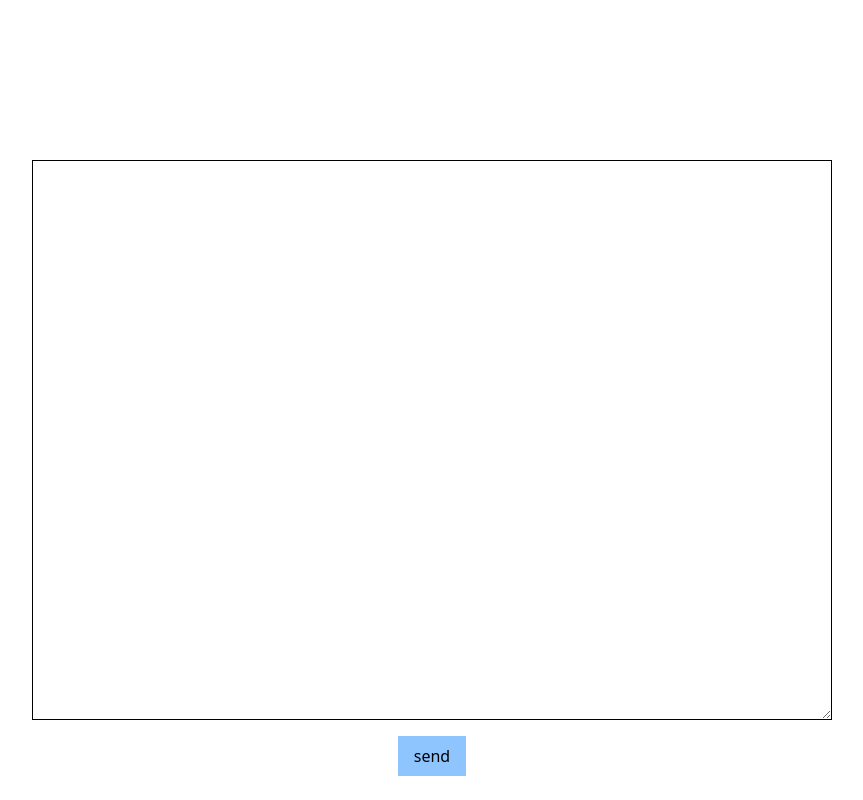
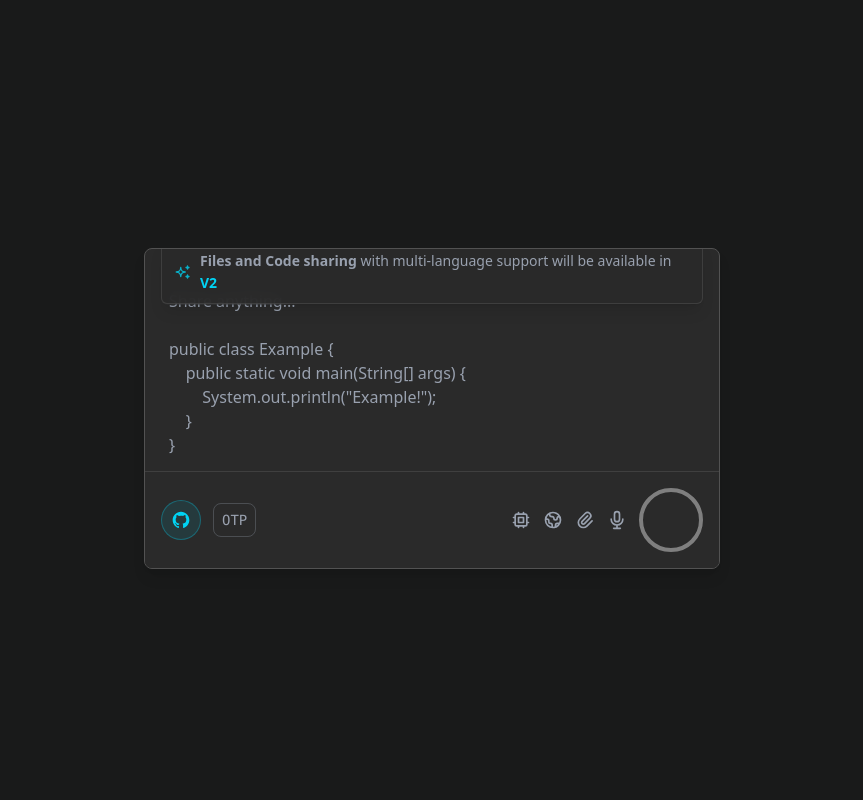
Before and after one commit to rshdhere/copy-paste.space, a React (Vite) app in the folder frontend/: page /send in a window 1280 px wide. Shown: the whole page, without its empty margins (208-1071 px from the left). Built offline with nearby package versions, Linux system fonts and the light colour scheme; no server answers; grey boxes are pictures that could not be loaded.

Commit message:
feat: V1.5 Design was added on sender-page

```diff
--- a/frontend/src/pages/Sender.tsx
+++ b/frontend/src/pages/Sender.tsx
@@ -1,27 +1,65 @@
 import { useEffect, useRef, useState } from "react";
 import axios from "axios";
+import { Button } from "../components/Button";
+import { Feature } from "../assets/icons/Feature";
 const backend_url = import.meta.env.VITE_BACKEND_URI;
 
 export function Sender(){
 
     const [content, setContent] = useState("");
     const [code, setCode] = useState<string | null>(null);
+    const [copied, setCopied] = useState(false);
+    const [errorMessage, setErrorMessage] = useState("");
     const textareaRef = useRef<HTMLTextAreaElement>(null);
 
     useEffect(() => {
         console.log(content);
     }, [content])
 
+    // Auto-resize textarea based on content
+    useEffect(() => {
+        if (textareaRef.current) {
+            const textarea = textareaRef.current;
+
+            // Reset height to auto to get the correct scrollHeight
+            textarea.style.height = 'auto';
+
+            // Check if content exceeds max height before setting fixed height
+            const needsScrollbar = textarea.scrollHeight > 200;
+
+            if (needsScrollbar) {
+                // Set fixed height and enable scrollbar
+                textarea.style.height = '200px';
+                textarea.classList.add('overflow-y-auto');
+                textarea.classList.remove('overflow-y-hidden');
+            } else {
+                // Let it expand naturally
+                textarea.style.height = `${textarea.scrollHeight}px`;
+                textarea.classList.add('overflow-y-hidden');
+                textarea.classList.remove('overflow-y-auto');
+            }
+        }
+    }, [content]);
+
     async function SaveContent() {
         if (textareaRef.current) {
-            const value = textareaRef.current.value;
+            const value = textareaRef.current.value.trim();
+
+            // Check if the content is empty or only whitespace
+            if (!value) {
+                setErrorMessage("Please enter some content before sending!");
+                textareaRef.current.focus();
+                return;
+            }
+
+            setErrorMessage(""); // Clear any previous error message
             setContent(value);
             try {
                 const response = await axios.post(`${backend_url}/api/v1/user/send`, {
                     content: value
                 });
-                textareaRef.current.value = "";
-                setContent(""); // Clear state as well
+                // textareaRef.current.value = "";
+                // setContent(""); // Clear state as well
                 setCode(response.data?.code || null); // Set the code from backend response
             } catch (error) {
                 console.error("Failed to send content:", error);
@@ -29,20 +67,116 @@ export function Sender(){
         }
     }
     return (
-        <div>
-            <div>
-                <div className="flex flex-col items-center pt-40">
-                    <textarea className="border h-140 w-200" ref={textareaRef} name="" id=""></textarea>
-                    <div className="mt-4 flex items-center gap-4">
-                        <button className="py-2 px-4 bg-blue-300 cursor-pointer" onClick={SaveContent} >send</button>
-                        {code && (
-                            <span className="ml-2 px-3 py-1 border rounded bg-gray-100 text-sm font-mono">{code}</span>
-                        )}
+        <div className="min-h-screen flex items-center justify-center bg-[#191A1A]">
+            <div className="flex w-[36rem] mt-4 relative z-10">
+                {/* Textarea container */}
+                <div className="flex flex-col w-full bg-[#2A2A2A] rounded-lg shadow-lg overflow-hidden relative border border-neutral-600">
+                    {/* Hint section mounted on top */}
+                    <div className="absolute -top-2 left-4 right-4 z-20">
+                        <div className="flex items-center gap-2 bg-[#2A2A2A]/90 backdrop-blur-sm border border-white/10 rounded-md px-3 py-2 shadow-lg">
+                            <div className="text-cyan-400/80">
+                                <Feature />
+                            </div>
+                            <span className="text-gray-400 text-sm leading-relaxed">
+                            <b>Files and Code sharing</b> with multi-language support will be available in <b className="text-cyan-400"> V2</b>
+                            </span>
+                        </div>
+                    </div>
+
+                    {/* Text input area */}
+                    <div className="flex-4 p-4 pt-8 pb-2">
+                        <textarea
+                            className={`w-full min-w-0 resize-none focus:outline-none border-none bg-transparent transition-all duration-200 min-h-12 overflow-y-hidden pt-2 pl-2 text-left placeholder:text-left [&::-webkit-scrollbar]:w-2 [&::-webkit-scrollbar-track]:bg-transparent [&::-webkit-scrollbar-thumb]:bg-cyan-400 [&::-webkit-scrollbar-thumb]:rounded-full [&::-webkit-scrollbar-thumb]:hover:bg-cyan-300 [&::-webkit-scrollbar-thumb]:cursor-pointer [&::selection]:bg-cyan-400/30 [&::selection]:text-[#00d8ff] [&::-moz-selection]:bg-cyan-400/30 [&::-moz-selection]:text-[#00d8ff] ${
+                                errorMessage ? 'text-red-400 placeholder-red-400' : 'text-white placeholder-gray-400'
+                            }`}
+                            ref={textareaRef}
+                            placeholder={errorMessage || `Share anything...
+
+public class Example {
+    public static void main(String[] args) {
+        System.out.println("Example!");
+    }
+}`}
+                            value={content}
+                            spellCheck={false}
+                            onChange={e => {
+                                setContent(e.target.value);
+                                if (errorMessage) setErrorMessage(""); // Clear error when user starts typing
+                            }}
+                            rows={1}
+                        ></textarea>
+                    </div>
+
+                    {/* Bottom section with interactive icons */}
+                    <div className="flex items-center justify-between p-4 border-t border-white/10 bg-[#2A2A2A]">
+                        {/* Left side - GitHub logo and OTP box */}
+                        <div className="flex items-center space-x-3">
+                            {/* GitHub Logo */}
+                            <a
+                                href="https://github.com/rshdhere/online-clipboard"
+                                target="_blank"
+                                rel="noopener noreferrer"
+                                className="flex items-center justify-center h-10 w-10 rounded-full border border-cyan-400/30 bg-cyan-400/10 cursor-pointer transition-colors hover:bg-cyan-400/20 hover:border-cyan-400"
+                                title="give us a star"
+                            >
+                                <svg className="w-5 h-5 text-cyan-400" viewBox="0 0 24 24" fill="currentColor">
+                                    <path d="M12 2C6.477 2 2 6.484 2 12.021c0 4.428 2.865 8.184 6.839 9.504.5.092.682-.217.682-.483 0-.237-.009-.868-.014-1.703-2.782.605-3.369-1.342-3.369-1.342-.454-1.157-1.11-1.465-1.11-1.465-.908-.62.069-.608.069-.608 1.004.07 1.532 1.032 1.532 1.032.892 1.53 2.341 1.088 2.91.832.091-.647.35-1.088.636-1.339-2.221-.253-4.555-1.113-4.555-4.951 0-1.093.39-1.988 1.029-2.688-.103-.253-.446-1.272.098-2.65 0 0 .84-.27 2.75 1.025A9.564 9.564 0 0 1 12 6.844c.85.004 1.705.115 2.504.337 1.909-1.295 2.748-1.025 2.748-1.025.546 1.378.202 2.397.1 2.65.64.7 1.028 1.595 1.028 2.688 0 3.847-2.337 4.695-4.566 4.944.359.309.678.919.678 1.852 0 1.336-.012 2.415-.012 2.744 0 .268.18.579.688.481C19.138 20.2 22 16.447 22 12.021 22 6.484 17.523 2 12 2z"/>
+                                </svg>
+                            </a>
+
+                            {/* OTP Box */}
+                            <div className="flex items-center space-x-2 bg-transparent rounded-lg px-2 py-1.5 border border-gray-400/30 cursor-pointer hover:bg-white/5 transition-colors">
+                                <span className="text-gray-400 text-sm font-mono">{code || "OTP"}</span>
+                                {code && (
+                                    <button
+                                        onClick={() => {
+                                            navigator.clipboard.writeText(code);
+                                            setCopied(true);
+                                            setTimeout(() => setCopied(false), 2000);
+                                        }}
+                                        className="text-gray-400 hover:text-cyan-400 transition-colors cursor-pointer p-1 rounded-lg hover:bg-white/5"
+                                        title="Copy to clipboard"
+                                    >
+                                        {copied ? (
+                                            <svg className="w-4 h-4 text-cyan-400" fill="none" stroke="currentColor" viewBox="0 0 24 24">
+                                                <path strokeLinecap="round" strokeLinejoin="round" strokeWidth={2} d="M5 13l4 4L19 7" />
+                                            </svg>
+                                        ) : (
+                                            <svg className="w-4 h-4" fill="none" stroke="currentColor" viewBox="0 0 24 24">
+                                                <path strokeLinecap="round" strokeLinejoin="round" strokeWidth={2} d="M8 16H6a2 2 0 01-2-2V6a2 2 0 012-2h8a2 2 0 012 2v2m-6 12h8a2 2 0 002-2v-8a2 2 0 00-2-2h-8a2 2 0 00-2 2v8a2 2 0 002 2z" />
+                                            </svg>
+                                        )}
+                                    </button>
+                                )}
+                            </div>
+                        </div>
+
+                        {/* Right side - additional tools */}
+                        <div className="flex items-center space-x-3">
+                            {/* Chip/Processor icon */}
+                            <svg className="w-5 h-5 text-gray-400" fill="none" stroke="currentColor" viewBox="0 0 24 24">
+                                <path strokeLinecap="round" strokeLinejoin="round" strokeWidth={2} d="M9 3v2m6-2v2M9 19v2m6-2v2M5 9H3m2 6H3m18-6h-2m2 6h-2M7 19h10a2 2 0 002-2V7a2 2 0 00-2-2H7a2 2 0 00-2 2v10a2 2 0 002 2zM9 9h6v6H9V9z" />
+                            </svg>
+                            {/* Globe icon */}
+                            <svg className="w-5 h-5 text-gray-400" fill="none" stroke="currentColor" viewBox="0 0 24 24">
+                                <path strokeLinecap="round" strokeLinejoin="round" strokeWidth={2} d="M3.055 11H5a2 2 0 012 2v1a2 2 0 002 2 2 2 0 012 2v2.945M8 3.935V5.5A2.5 2.5 0 0010.5 8h.5a2 2 0 012 2 2 2 0 104 0 2 2 0 012-2h1.064M15 20.488V18a2 2 0 012-2h3.064M21 12a9 9 0 11-18 0 9 9 0 0118 0z" />
+                            </svg>
+                            {/* Paperclip icon */}
+                            <svg className="w-5 h-5 text-gray-400" fill="none" stroke="currentColor" viewBox="0 0 24 24">
+                                <path strokeLinecap="round" strokeLinejoin="round" strokeWidth={2} d="M15.172 7l-6.586 6.586a2 2 0 102.828 2.828l6.414-6.586a4 4 0 00-5.656-5.656l-6.415 6.585a6 6 0 108.486 8.486L20.5 13" />
+                            </svg>
+                            {/* Microphone icon */}
+                            <svg className="w-5 h-5 text-gray-400" fill="none" stroke="currentColor" viewBox="0 0 24 24">
+                                <path strokeLinecap="round" strokeLinejoin="round" strokeWidth={2} d="M19 11a7 7 0 01-7 7m0 0a7 7 0 01-7-7m7 7v4m0 0H8m4 0h4m-4-8a3 3 0 01-3-3V5a3 3 0 116 0v6a3 3 0 01-3 3z" />
+                            </svg>
+                            {/* Send button */}
+                            <div onClick={SaveContent} className="cursor-pointer">
+                                <Button/>
+                            </div>
+                        </div>
                     </div>
                 </div>
             </div>
-
-
         </div>
     );
 }
```
